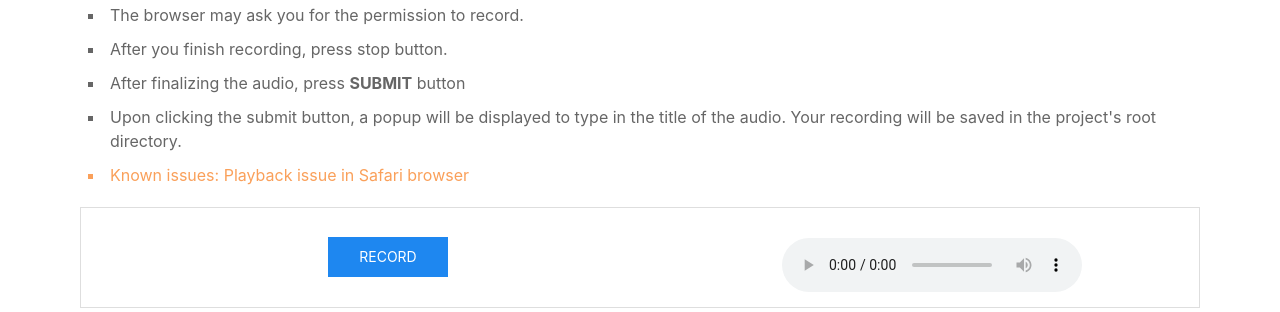
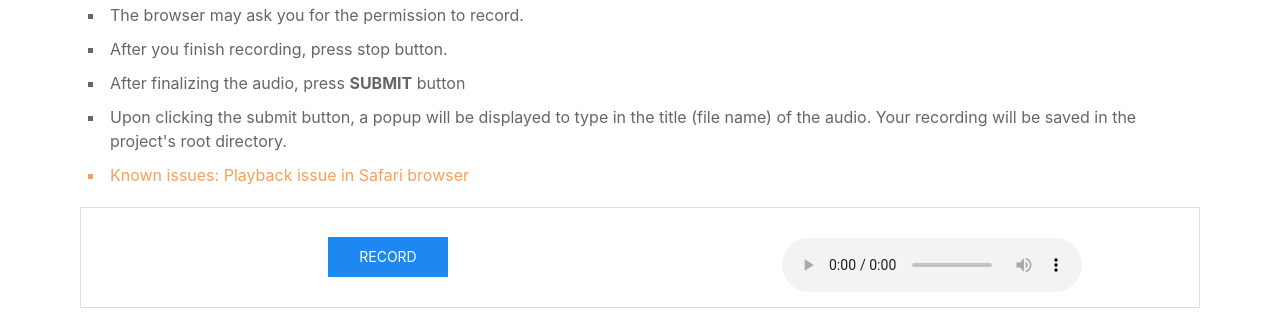
Before and after one commit to kpsaurus/django-audio-recorder, a Django app: page / in a window 1280 px wide. Shown: the part 259-571 px from the top of the page. Run offline with Django 3.2, Linux system fonts and the light colour scheme; some libraries are stand-ins or nearby versions.

Commit message:
Update index.html
Corrections

```diff
--- a/main/templates/main/index.html
+++ b/main/templates/main/index.html
@@ -41,7 +41,7 @@
                     <li>The browser may ask you for the permission to record.</li>
                     <li>After you finish recording, press stop button.</li>
                     <li>After finalizing the audio, press <b>SUBMIT</b> button</li>
-                    <li>Upon clicking the submit button, a popup will be displayed to type in the title of the audio.
+                    <li>Upon clicking the submit button, a popup will be displayed to type in the title (file name) of the audio.
                         Your recording will be saved in the project's root directory.
                     </li>
                     <li class="uk-text-warning">Known issues: Playback issue in Safari browser</li>
@@ -81,7 +81,7 @@
 <div id="modal" uk-modal>
     <div class="uk-modal-dialog uk-modal-body">
         <button class="uk-modal-close-default" type="button" uk-close></button>
-        <h2 class="uk-modal-title">Submit for moderation</h2>
+        <h2 class="uk-modal-title">Submit your audio</h2>
         <input class="uk-input uk-border-pill" placeholder="Enter the title" id="title">
         <div class="uk-text-center uk-margin-top">
             <button id="confirm-submit" class="uk-button uk-button-primary uk-border-pill">Confirm and submit</button>
```
